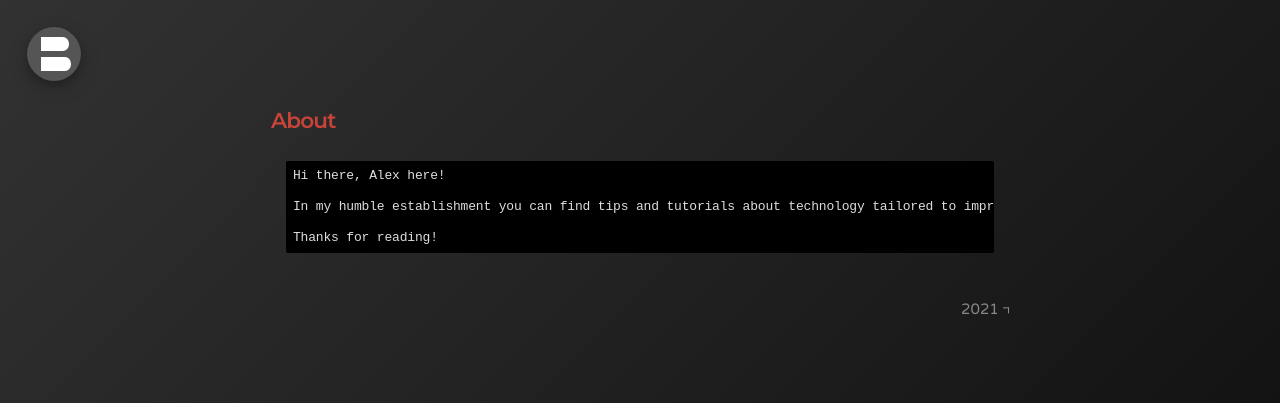
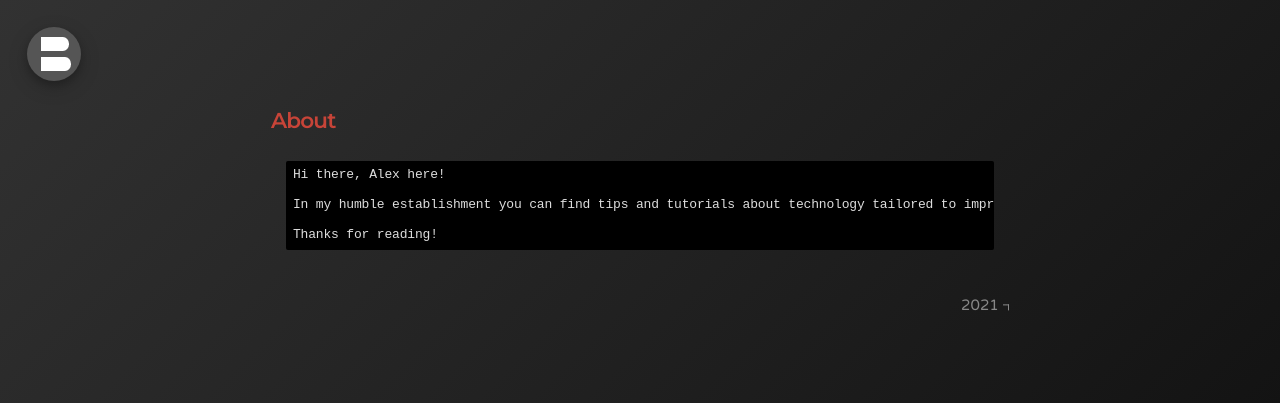
Before and after one commit to bonina/bonina.github.io, a Jekyll site: the page built from about.md, in a window 1280 px wide. Shown: the top 403 px of the page. Built offline with Jekyll 4.4.1, drawn with Linux system fonts in a browser that asks for light colours.

Commit message:
Update _message.scss

```diff
--- a/_sass/_message.scss
+++ b/_sass/_message.scss
@@ -15,7 +15,7 @@
   //white-space:normal;
   font-size:small;
   font-family: "Courier New", monospace;
-  line-height:1.2;
+  line-height:1.15;
   border-radius: 0.15em;
   //overflow-x: auto;
   //white-space: pre;
```
